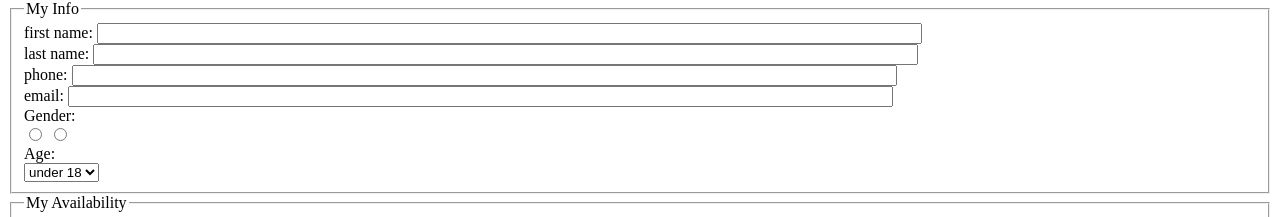
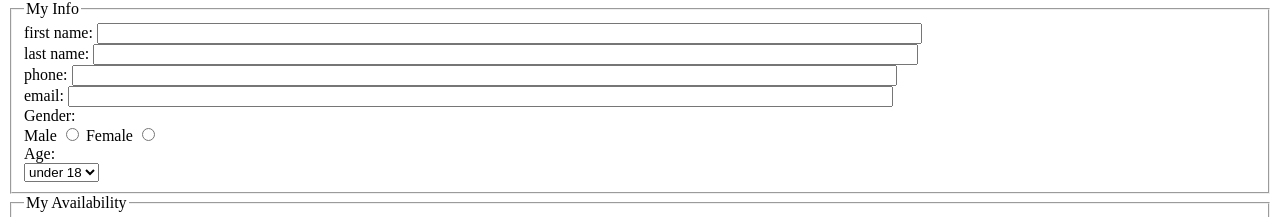
Before and after one commit to jxue17/webdev_lab5, a plain HTML site: page index.html in a window 1280 px wide. Shown: the part 80-297 px from the top of the page. Drawn offline with Linux system fonts and the light colour scheme.

Commit message:
added labels to genders

```diff
--- a/index.html
+++ b/index.html
@@ -15,8 +15,8 @@
 			<div><label>email: <input size="100" type="text" name="email_field"></label></div>
 			<div>Gender: </div>
 			<div>
-				<label><input type="radio" name="gender_field" value="male"></label>
-				<label><input type="radio" name="gender_field" value="female"></label>
+				<label>Male <input type="radio" name="gender_field" value="male"></label>
+				<label>Female <input type="radio" name="gender_field" value="female"></label>
 			</div>
 			<div>Age: </div>
 			<select name="age_field">
```
